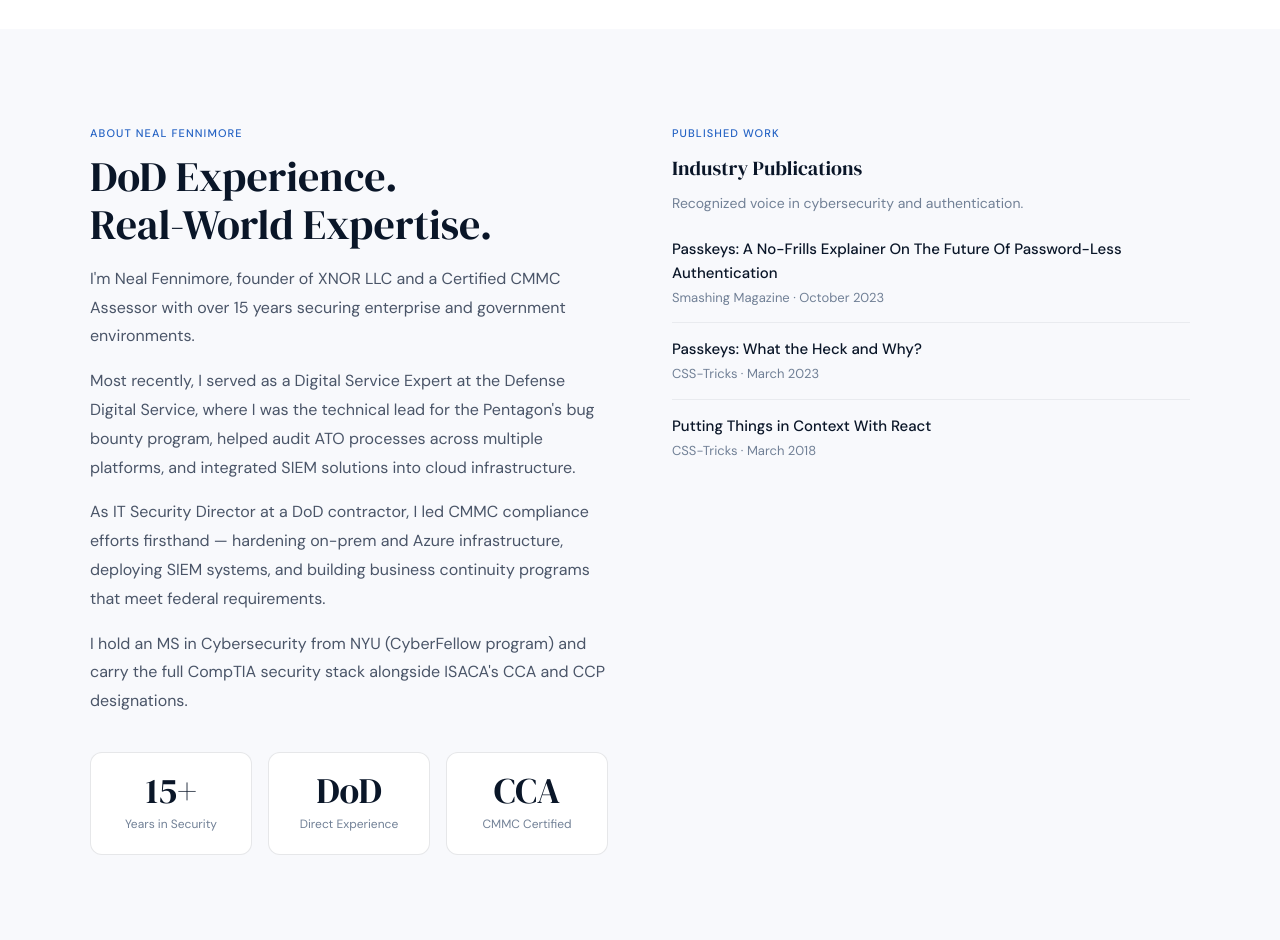
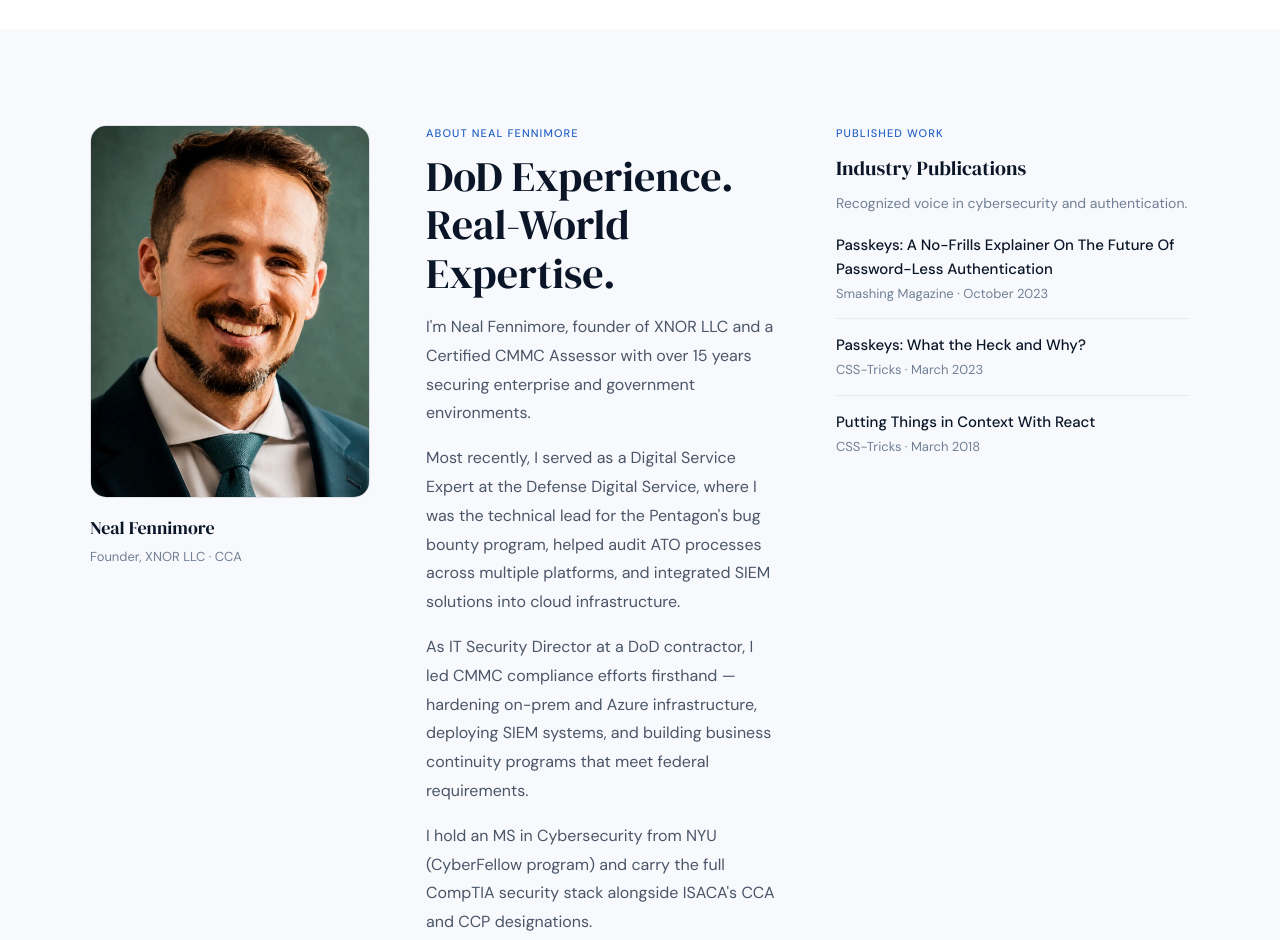
Before and after one commit to xnor-software/cmmc, a plain HTML site: page src/index.html in a window 1280 px wide. Shown: the part 1360-2300 px from the top of the page. Drawn offline with Linux system fonts and the light colour scheme.

Commit message:
Updates with portrait

```diff
--- a/src/index.html
+++ b/src/index.html
@@ -365,15 +365,39 @@
         }
 
         /* ABOUT */
+
         .about {
             background: var(--bg);
         }
 
         .about-grid {
             display: grid;
-            grid-template-columns: 1fr 1fr;
-            gap: 64px;
+            grid-template-columns: 280px 1fr 1fr;
+            gap: 56px;
             align-items: start;
+        }
+
+        .about-photo img {
+            width: 100%;
+            aspect-ratio: 3/4;
+            object-fit: cover;
+            object-position: center top;
+            border-radius: 16px;
+            border: 1px solid var(--border);
+            display: block;
+        }
+
+        .about-photo-name {
+            font-family: 'DM Serif Display', serif;
+            font-size: 18px;
+            color: var(--navy);
+            margin-top: 16px;
+        }
+
+        .about-photo-title {
+            font-size: 13px;
+            color: var(--text-muted);
+            margin-top: 4px;
         }
 
         .about-body {
@@ -414,10 +438,6 @@
             margin-top: 6px;
         }
 
-        .pub-list {
-            margin-top: 8px;
-        }
-
         .pub-item {
             padding: 14px 0;
             border-bottom: 1px solid var(--border-light);
@@ -439,7 +459,6 @@
             color: var(--text-muted);
         }
 
-        /* SERVICES */
         .services {
             background: var(--surface);
         }
@@ -498,7 +517,6 @@
             line-height: 1.6;
         }
 
-        /* CERTIFICATIONS */
         .certifications {
             background: var(--navy);
             color: #fff;
@@ -554,6 +572,7 @@
             margin-top: 8px;
             font-weight: 500;
         }
+
 
         /* CONTACT */
         .contact {
@@ -865,20 +884,40 @@
     <section class="about" id="about">
         <div class="container">
             <div class="about-grid">
+                <!-- Photo column -->
+                <div class="about-photo">
+                    <picture>
+                        <source srcset="assets/portrait.webp" type="image/webp">
+                        <img src="assets/portrait.png" alt="Neal Fennimore, Certified CMMC Assessor">
+                    </picture>
+                    <div class="about-photo-name">Neal Fennimore</div>
+                    <div class="about-photo-title">Founder, XNOR LLC · CCA</div>
+                </div>
+                <!-- Bio column -->
                 <div>
                     <div class="section-label">About Neal Fennimore</div>
                     <h2 class="section-title">DoD Experience.<br>Real-World Expertise.</h2>
                     <div class="about-body">
                         <p>I'm Neal Fennimore, founder of XNOR LLC and a Certified CMMC Assessor with over 15 years
-                            securing enterprise and government environments.</p>
+                            securing
+                            enterprise and government environments.</p>
                         <p>Most recently, I served as a Digital Service Expert at the Defense Digital Service, where I
-                            was the technical lead for the Pentagon's bug bounty program, helped audit ATO processes
-                            across multiple platforms, and integrated SIEM solutions into cloud infrastructure.</p>
+                            was
+                            the
+                            technical lead for the Pentagon's bug bounty program, helped audit ATO processes across
+                            multiple
+                            platforms, and integrated SIEM solutions into cloud infrastructure.</p>
                         <p>As IT Security Director at a DoD contractor, I led CMMC compliance efforts firsthand —
-                            hardening on-prem and Azure infrastructure, deploying SIEM systems, and building business
-                            continuity programs that meet federal requirements.</p>
+                            hardening
+                            on-prem
+                            and Azure infrastructure, deploying SIEM systems, and building business continuity programs
+                            that
+                            meet
+                            federal requirements.</p>
                         <p>I hold an MS in Cybersecurity from NYU (CyberFellow program) and carry the full CompTIA
-                            security stack alongside ISACA's CCA and CCP designations.</p>
+                            security
+                            stack
+                            alongside ISACA's CCA and CCP designations.</p>
                     </div>
                     <div class="stats-row">
                         <div class="stat-card">
@@ -895,17 +934,20 @@
                         </div>
                     </div>
                 </div>
+                <!-- Publications column -->
                 <div>
-                    <div class="section-label" style="margin-top:0">Published Work</div>
+                    <div class="section-label">Published Work</div>
                     <h3
-                        style="font-size:20px; font-family:'DM Serif Display',serif; font-weight:400; color:var(--navy); margin-bottom:8px;">
+                        style="font-size:20px;font-family:'DM Serif Display',serif;font-weight:400;color:var(--navy);margin-bottom:8px;">
                         Industry Publications</h3>
-                    <p style="font-size:14px; color:var(--text-muted); margin-bottom:4px;">Recognized voice in
-                        cybersecurity and authentication.</p>
-                    <div class="pub-list">
+                    <p style="font-size:14px;color:var(--text-muted);margin-bottom:4px;">Recognized voice in
+                        cybersecurity
+                        and
+                        authentication.</p>
                     <div class="pub-item">
                         <div class="pub-title">Passkeys: A No-Frills Explainer On The Future Of Password-Less
-                                Authentication</div>
+                            Authentication
+                        </div>
                         <div class="pub-source">Smashing Magazine · October 2023</div>
                     </div>
                     <div class="pub-item">
@@ -915,7 +957,6 @@
                     <div class="pub-item">
                         <div class="pub-title">Putting Things in Context With React</div>
                         <div class="pub-source">CSS-Tricks · March 2018</div>
-                        </div>
                     </div>
                 </div>
             </div>
```
Also changed, not shown: src/assets/portrait.webp (added), 1 other file. Lines whose indentation alone changed are shown as unchanged.
